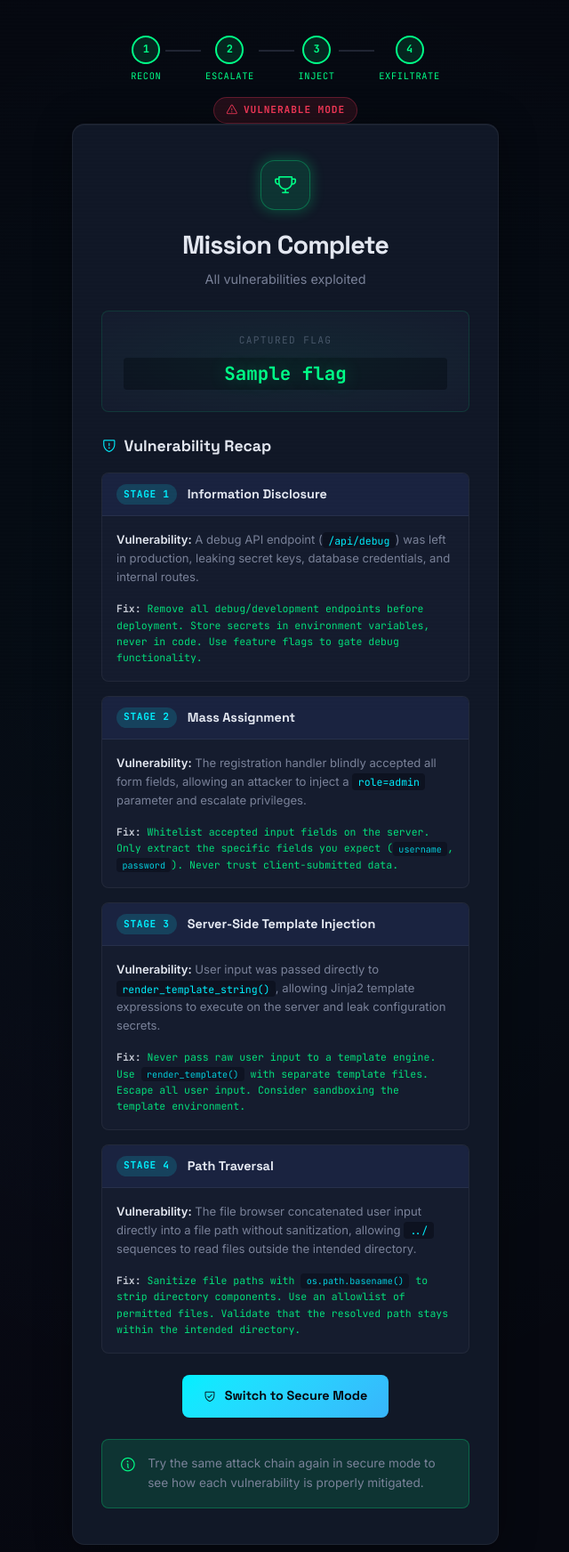
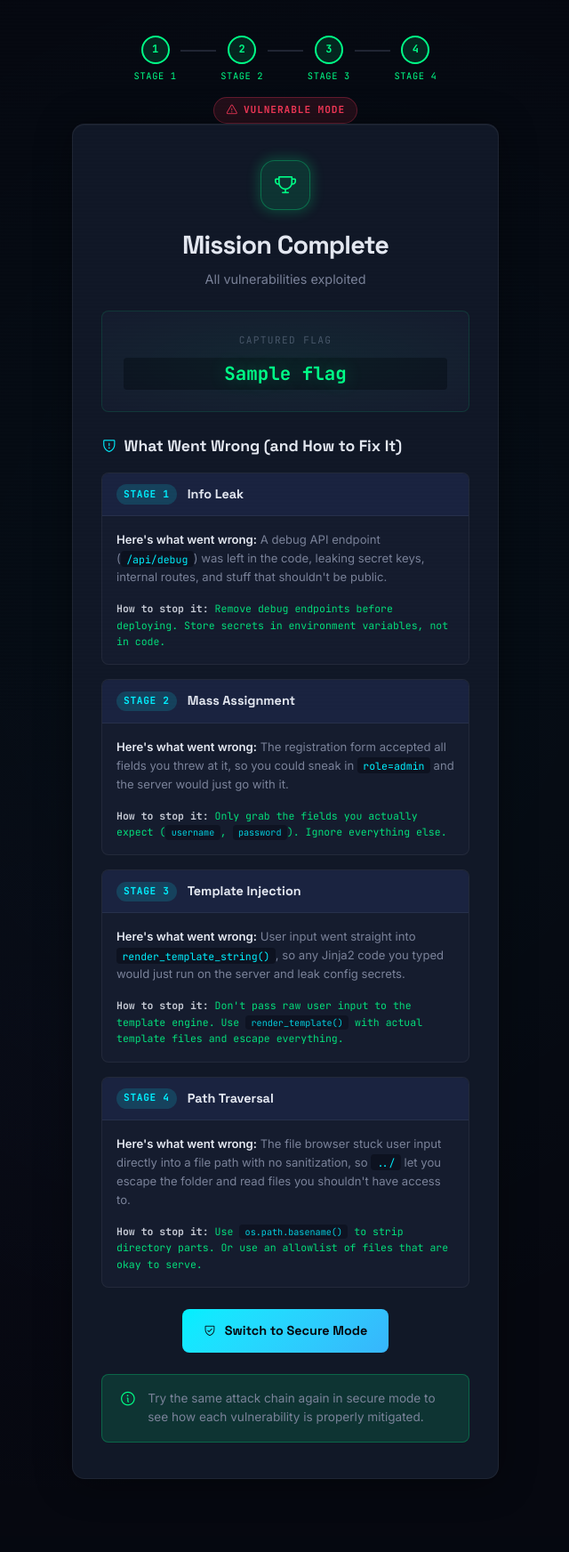
Before and after one commit to saffi907/A465-Peer-Learning-Programming_C, a Flask app: template templates/victory.html in a window 1280 px wide. Shown: the top 1744 px of the page at 89% size, without its empty margins (319-959 px from the left). After the commit the page ends 1662 px from the top, so only its background shows below. Run offline with Flask 3, Linux system fonts and the light colour scheme; the template is opened without the code that fills it: most values are stand-ins (such as "Sample title", 1, 10 or a date in 2020); some libraries are stand-ins or nearby versions.

Commit message:
fixing documentation

```diff
--- a/app.py
+++ b/app.py
@@ -1,6 +1,6 @@
 """
-Bypass -- Browser-Only Software Vulnerability CTF
-CSCE A465 -- Computer & Network Security
+Bypass: Browser-Only Software Vulnerability CTF
+CSCE A465 Computer & Network Security
 
 WARNING: This application is INTENTIONALLY VULNERABLE.
          DO NOT deploy on any network-accessible host.
@@ -59,7 +59,7 @@ def toggle_secure():
 
 
 # ---------------------------------------------------------------------------
-# Context Processor -- make secure_mode available in all templates
+# Context Processor, make secure_mode available in all templates
 # ---------------------------------------------------------------------------
 
 @app.context_processor
@@ -68,7 +68,7 @@ def inject_mode():
 
 
 # ---------------------------------------------------------------------------
-# Stage 1  --  Information Disclosure (Debug Endpoint)
+# Stage 1: Information Disclosure (Debug Endpoint)
 # ---------------------------------------------------------------------------
 
 @app.route("/api/debug")
@@ -83,7 +83,7 @@ def api_debug():
         "version": "0.9.3-dev",
         "debug": True,
         "hidden_endpoint": "/register",
-        "note": "TODO: remove this endpoint before production deployment",
+        "note": "TODO: remove this before production",
     })
 
 # ---------------------------------------------------------------------------
@@ -122,7 +122,7 @@ def logout():
     return redirect(url_for("index"))
 
 # ---------------------------------------------------------------------------
-# Stage 2  --  Mass Assignment (Registration)
+# Stage 2: Mass Assignment (Registration)
 # ---------------------------------------------------------------------------
 
 @app.route("/register", methods=["GET", "POST"])
@@ -175,7 +175,7 @@ def dashboard():
     return render_template("dashboard.html", username=username, role=role)
 
 # ---------------------------------------------------------------------------
-# Stage 3  --  Server-Side Template Injection (SSTI)
+# Stage 3: Server-Side Template Injection (SSTI)
 # ---------------------------------------------------------------------------
 
 @app.route("/admin")
@@ -218,7 +218,7 @@ def announce():
                            raw_input=content)
 
 # ---------------------------------------------------------------------------
-# Stage 4  --  Path Traversal (File Viewer)
+# Stage 4: Path Traversal (File Viewer)
 # ---------------------------------------------------------------------------
 
 @app.route("/files")
@@ -285,7 +285,7 @@ if __name__ == "__main__":
     # Create dummy files for the file browser
     os.makedirs(FILES_DIR, exist_ok=True)
     dummy_files = {
-        "report.pdf": "Q3 Internal Security Audit -- CONFIDENTIAL\nNo critical vulnerabilities found.\n(This is a dummy file for demonstration.)",
+        "report.pdf": "Q3 Internal Security Audit, CONFIDENTIAL\nNo critical vulnerabilities found.\n(This is a dummy file for demonstration.)",
         "employees.csv": "id,name,department\n1,Alice,Engineering\n2,Bob,Marketing\n3,Charlie,Security",
         "changelog.txt": "v0.9.3 - added admin announcement feature\nv0.9.2 - added file browser\nv0.9.1 - initial release",
     }
@@ -303,7 +303,7 @@ if __name__ == "__main__":
             f.write(FLAG_TEXT)
 
     print("\n" + "=" * 60)
-    print("  Bypass -- Browser-Only Software Vulnerability CTF")
+    print("  Bypass: Browser-Only Software Vulnerability CTF")
     print("  http://127.0.0.1:5000")
     print("=" * 60)
     print("  [!] This app is intentionally insecure.")
--- a/static/app.js
+++ b/static/app.js
@@ -1,11 +1,11 @@
 /**
- * Bypass -- Frontend Utilities
+ * Bypass: Frontend Utilities
  * Internal portal script
  */
 
 document.addEventListener("DOMContentLoaded", function () {
-    // --- left in by a developer during testing ---
-    console.log("[DEBUG] Health check: /api/debug -- remove before production");
+    // left in by a developer during testing
+    console.log("[DEBUG] Health check: /api/debug, remove before production");
 
     // Flash message auto-dismiss
     const flashMessages = document.querySelectorAll(".flash-message");
--- a/static/app.secure.js
+++ b/static/app.secure.js
@@ -1,5 +1,5 @@
 /**
- * Bypass -- Frontend Utilities
+ * Bypass: Frontend Utilities
  * Internal portal script (production)
  */
 
--- a/templates/base.html
+++ b/templates/base.html
@@ -4,7 +4,7 @@
 <head>
     <meta charset="UTF-8">
     <meta name="viewport" content="width=device-width, initial-scale=1.0">
-    <title>Bypass -- {% block title %}Portal{% endblock %}</title>
+    <title>Bypass: {% block title %}Portal{% endblock %}</title>
 
     <link rel="preconnect" href="https://fonts.googleapis.com">
     <link
@@ -28,22 +28,22 @@
         <div class="stage-tracker">
             <div class="tracker-step {% block step1_class %}{% endblock %}">
                 <span class="step-num">1</span>
-                <span class="step-label">Recon</span>
+                <span class="step-label">Stage 1</span>
             </div>
             <div class="tracker-line-h"></div>
             <div class="tracker-step {% block step2_class %}{% endblock %}">
                 <span class="step-num">2</span>
-                <span class="step-label">Escalate</span>
+                <span class="step-label">Stage 2</span>
             </div>
             <div class="tracker-line-h"></div>
             <div class="tracker-step {% block step3_class %}{% endblock %}">
                 <span class="step-num">3</span>
-                <span class="step-label">Inject</span>
+                <span class="step-label">Stage 3</span>
             </div>
             <div class="tracker-line-h"></div>
             <div class="tracker-step {% block step4_class %}{% endblock %}">
                 <span class="step-num">4</span>
-                <span class="step-label">Exfiltrate</span>
+                <span class="step-label">Stage 4</span>
             </div>
         </div>
 
--- a/templates/victory.html
+++ b/templates/victory.html
@@ -23,25 +23,24 @@
 
         <!-- Vulnerability Recap -->
         <div class="recap-section">
-            <h2><i class="ph ph-shield-warning"></i> Vulnerability Recap</h2>
+            <h2><i class="ph ph-shield-warning"></i> What Went Wrong (and How to Fix It)</h2>
 
             <div class="recap-item">
                 <div class="recap-header">
                     <span class="recap-stage">Stage 1</span>
-                    <span class="recap-title">Information Disclosure</span>
+                    <span class="recap-title">Info Leak</span>
                 </div>
                 <div class="recap-body">
                     <div class="recap-vuln">
-                        <strong>Vulnerability:</strong> A debug API endpoint
-                        (<code>/api/debug</code>) was left in production,
-                        leaking secret keys, database credentials, and
-                        internal routes.
+                        <strong>Here's what went wrong:</strong> A debug API endpoint
+                        (<code>/api/debug</code>) was left in the code,
+                        leaking secret keys, internal routes, and
+                        stuff that shouldn't be public.
                     </div>
                     <div class="recap-fix">
-                        <strong>Fix:</strong> Remove all debug/development
-                        endpoints before deployment. Store secrets in
-                        environment variables, never in code. Use feature
-                        flags to gate debug functionality.
+                        <strong>How to stop it:</strong> Remove debug
+                        endpoints before deploying. Store secrets in
+                        environment variables, not in code.
                     </div>
                 </div>
             </div>
@@ -53,17 +52,15 @@
                 </div>
                 <div class="recap-body">
                     <div class="recap-vuln">
-                        <strong>Vulnerability:</strong> The registration
-                        handler blindly accepted all form fields, allowing
-                        an attacker to inject a <code>role=admin</code>
-                        parameter and escalate privileges.
+                        <strong>Here's what went wrong:</strong> The registration
+                        form accepted all fields you threw at it, so
+                        you could sneak in <code>role=admin</code>
+                        and the server would just go with it.
                     </div>
                     <div class="recap-fix">
-                        <strong>Fix:</strong> Whitelist accepted input
-                        fields on the server. Only extract the specific
-                        fields you expect (<code>username</code>,
-                        <code>password</code>). Never trust client-submitted
-                        data.
+                        <strong>How to stop it:</strong> Only grab the
+                        fields you actually expect (<code>username</code>,
+                        <code>password</code>). Ignore everything else.
                     </div>
                 </div>
             </div>
@@ -71,21 +68,21 @@
             <div class="recap-item">
                 <div class="recap-header">
                     <span class="recap-stage">Stage 3</span>
-                    <span class="recap-title">Server-Side Template Injection</span>
+                    <span class="recap-title">Template Injection</span>
                 </div>
                 <div class="recap-body">
                     <div class="recap-vuln">
-                        <strong>Vulnerability:</strong> User input was
-                        passed directly to
-                        <code>render_template_string()</code>, allowing
-                        Jinja2 template expressions to execute on the
-                        server and leak configuration secrets.
+                        <strong>Here's what went wrong:</strong> User input
+                        went straight into
+                        <code>render_template_string()</code>, so any
+                        Jinja2 code you typed would just run on the
+                        server and leak config secrets.
                     </div>
                     <div class="recap-fix">
-                        <strong>Fix:</strong> Never pass raw user input to
-                        a template engine. Use <code>render_template()</code>
-                        with separate template files. Escape all user
-                        input. Consider sandboxing the template environment.
+                        <strong>How to stop it:</strong> Don't pass raw user
+                        input to the template engine. Use
+                        <code>render_template()</code> with actual template
+                        files and escape everything.
                     </div>
                 </div>
             </div>
@@ -97,18 +94,17 @@
                 </div>
                 <div class="recap-body">
                     <div class="recap-vuln">
-                        <strong>Vulnerability:</strong> The file browser
-                        concatenated user input directly into a file path
-                        without sanitization, allowing
-                        <code>../</code> sequences to read files outside
-                        the intended directory.
+                        <strong>Here's what went wrong:</strong> The file browser
+                        stuck user input directly into a file path
+                        with no sanitization, so <code>../</code>
+                        let you escape the folder and read files you
+                        shouldn't have access to.
                     </div>
                     <div class="recap-fix">
-                        <strong>Fix:</strong> Sanitize file paths with
+                        <strong>How to stop it:</strong> Use
                         <code>os.path.basename()</code> to strip directory
-                        components. Use an allowlist of permitted files.
-                        Validate that the resolved path stays within the
-                        intended directory.
+                        parts. Or use an allowlist of files that are
+                        okay to serve.
                     </div>
                 </div>
             </div>
```
Also changed, not shown: README.md.
